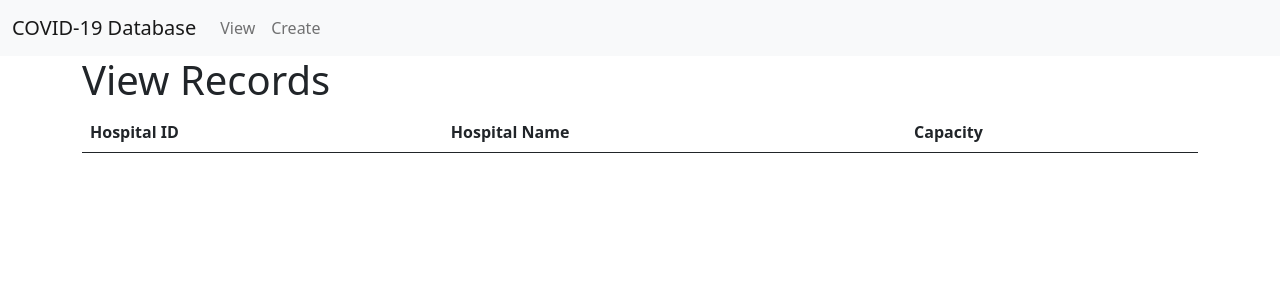
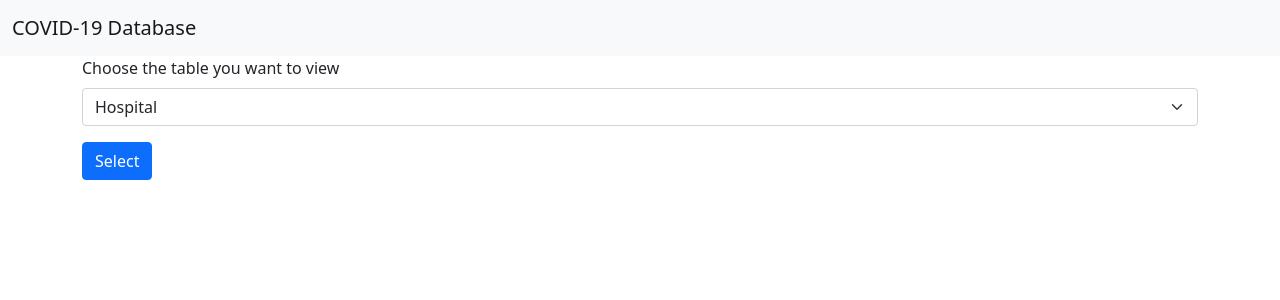
Before and after one commit to Ed7723/COMP3150Project, a Flask app: page / in a window 1280 px wide. Shown: the top 300 px of the page. Run offline with Flask 3, Linux system fonts and the light colour scheme; lists and menus that the app fills with data are empty.

Commit message:
Enabled viewing of all tables

```diff
--- a/flaskapp/__init__.py
+++ b/flaskapp/__init__.py
@@ -2,16 +2,16 @@ from flask import Flask,render_template,flash,redirect,url_for
 from flask_sqlalchemy import SQLAlchemy
 import mysql.connector
 from flask_wtf import FlaskForm
-from wtforms import StringField,SubmitField,IntegerField
+from wtforms import StringField,SubmitField,IntegerField, SelectField
 from wtforms.validators import DataRequired,Length,NumberRange
 
 app = Flask(__name__)
-
+# Change password
 app.config["SQLALCHEMY_DATABASE_URI"] = "mysql://root:<password>@localhost/covid-19_Schema"
 app.config["SECRET_KEY"] = "38c87e6b7a0de1c82f109db695f1175f43ba70d4d98251ed00b3b8d6932f2f5d"
 
 db = SQLAlchemy(app)
-
+#Change password
 mydb = mysql.connector.connect(
             host = "localhost",
             user = "root",
@@ -36,16 +36,29 @@ class createForm(FlaskForm):
     hosCap = IntegerField('hosCap',validators =[DataRequired(),NumberRange(min=0, max=15, message='Improper Input')])
     submit = SubmitField('Add item')
 
-class editForm(FlaskForm):
-    hosName = StringField('hosName',validators =[DataRequired(),Length(max=40)])
-    hosCap = IntegerField('hosCap',validators =[DataRequired(),NumberRange(min=0, max=15, message='Improper Input')])
-    submit = SubmitField('Edit item')
+class selectDB(FlaskForm):
+    selectTable = SelectField(u'Choose database',
+    choices=[
+        ('Hospital', 'Hospital'),
+        ('Covid Case', 'Covid Case'),
+        ('Covid Case Record', 'Covid Case Record'),
+        ('Covid Test', 'Covid Test'),
+        ('Covid Vaccine', 'Covid Vaccine'),
+        ('Hospitilization', 'Hospitilization'),
+        ('Patient', 'Patient'),
+        ('Positive Test', 'Positive Test'),
+        ('Province', 'Province'),
+        ('Region', 'Region'),
+        ('Vaccination Record', 'Vaccination Record'),
+        ])
+    submit = SubmitField('Select')
 
 # Routing Section
 # Home route, renders home.html
 @app.route("/")
 def home():
-    return render_template("view.html", title = 'Homepage')
+    form = selectDB()
+    return render_template("home.html", title = 'Homepage',form = form)
 
 @app.route("/create",methods = ['GET','POST'])
 def create():
@@ -61,16 +74,11 @@ def create():
     return render_template("create.html", title = 'Create Records',form = form)
 
 # View route, renders view.html. Allows looking at items.
-@app.route("/view")
+@app.route("/view",methods = ['GET','POST'])
 def view():
-    cursor.execute("SELECT * FROM `covid-19_Schema`.Hospital;")
-    data = cursor.fetchall()
-    return render_template("view.html", title = 'View Records',hospitals =data)
-
-# @app.route('/edit/<int:hospital_id>', methods=['GET', 'POST'])
-# def edit(field):
-#     return render_template('edit.html' ,title = 'Edit Records')
-
-# @app.route('/delete/<int:hospital_id>', methods=['POST'])
-# def delete(field):
-#     return redirect(url_for('view'))
+    form = selectDB()
+    cursor.execute(f"SELECT * FROM `covid-19_Schema`.`{form.selectTable.data}`;")
+    queryData = cursor.fetchall()
+    num_fields = len(cursor.description)
+    field_names = [i[0] for i in cursor.description]
+    return render_template("view.html", title = 'View Records', queries=queryData, headings=field_names,num_fields=num_fields)
--- a/flaskapp/templates/base.html
+++ b/flaskapp/templates/base.html
@@ -20,12 +20,6 @@
           </button>
           <div class="collapse navbar-collapse" id="navbarNav">
             <ul class="navbar-nav">
-              <li class="nav-item">
-                <a class="nav-link" href="/view">View</a>
-              </li>
-              <li class="nav-item">
-                <a class="nav-link" href="/create">Create</a>
-              </li>
             </ul>
           </div>
         </div>
--- a/flaskapp/templates/create.html
+++ b/flaskapp/templates/create.html
@@ -2,7 +2,7 @@
 {% extends "base.html" %}
 {% block content %}
 <!-- Basic form imported from bootstrap -->
-<form method = "POST" action="" novalidate>
+<form method = "POST" action="">
     <!-- Hidden tags adds CSRF token to help with form security -->
     {{ form.hidden_tag() }}
     <!-- This is how forms are setup using flask-wtf -->
--- /dev/null
+++ b/flaskapp/templates/home.html
@@ -0,0 +1,16 @@
+{% extends 'base.html' %}
+{% block content %}
+<form method = "POST" action="{{ url_for('view') }}">
+    <!-- Hidden tags adds CSRF token to help with form security -->
+    {{ form.hidden_tag() }}
+    <!-- This is how forms are setup using flask-wtf -->
+    <div class="form-group mb-3">
+        {{ form.selectTable.label(class="form-label",text="Choose the table you want to view") }}
+        {{ form.selectTable(class="form-select",id="selectTable") }}
+    </div>
+    <div class="form-group">
+        {{ form.submit(class = "btn btn-primary",type="submit") }}
+    </div>
+</form>
+
+{% endblock %}
--- a/flaskapp/templates/view.html
+++ b/flaskapp/templates/view.html
@@ -4,17 +4,17 @@
     <table class="table table-striped">
         <thead>
             <tr>
-                <th>Hospital ID</th>
-                <th>Hospital Name</th>
-                <th>Capacity</th>
+                {% for heading in headings%}
+                <th>{{ heading }}</th>
+                {% endfor %}
             </tr>
         </thead>
         <tbody>
-            {% for hospital in hospitals %}
+            {% for query in queries %}
                 <tr>
-                    <td>{{ hospital[0] }}</td>
-                    <td>{{ hospital[1] }}</td>
-                    <td>{{ hospital[2] }}</td>
+                    {% for i in range(num_fields)%}
+                        <td>{{ query[i] }}</td>
+                    {% endfor %}
                 </tr>
             {% endfor %}
         </tbody>
```
Also changed, not shown: README.md.
